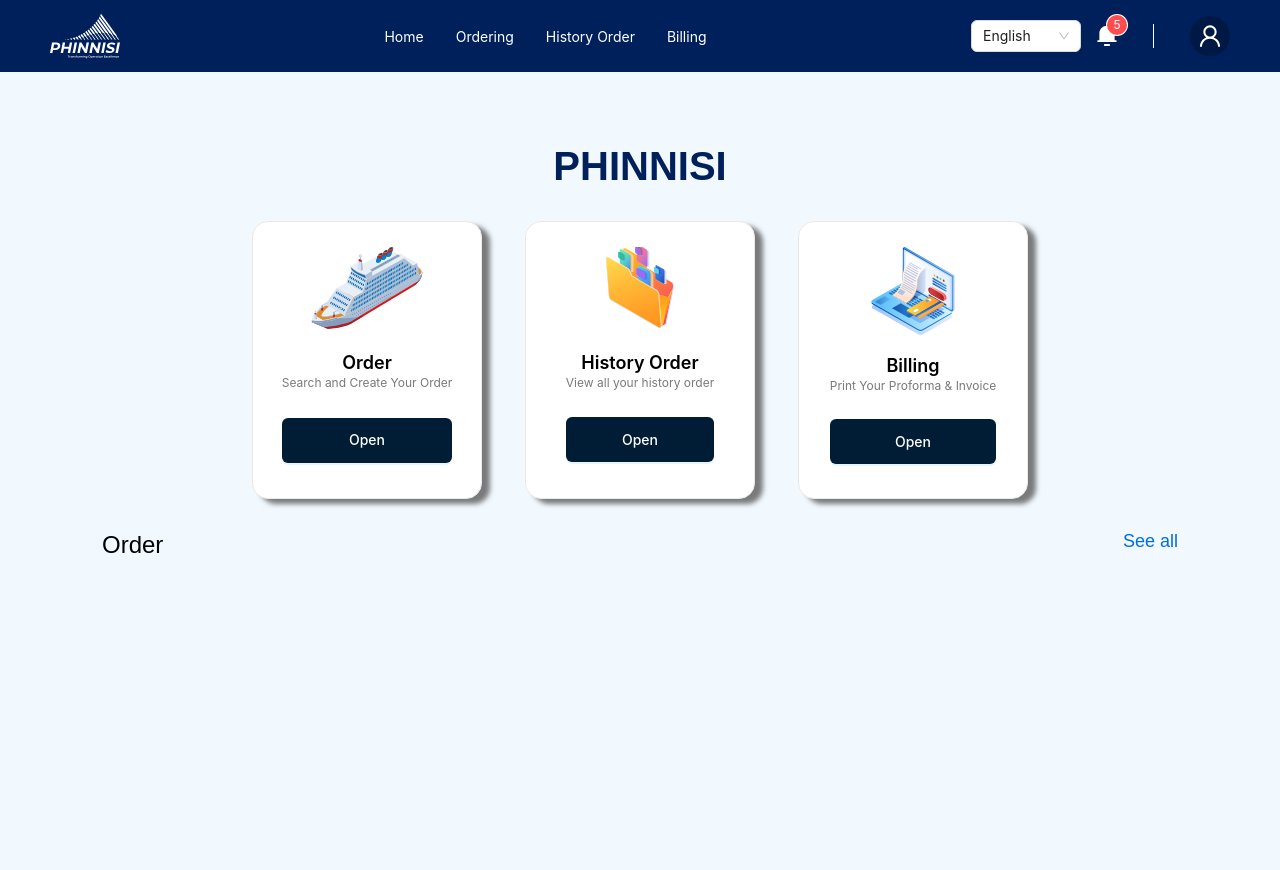
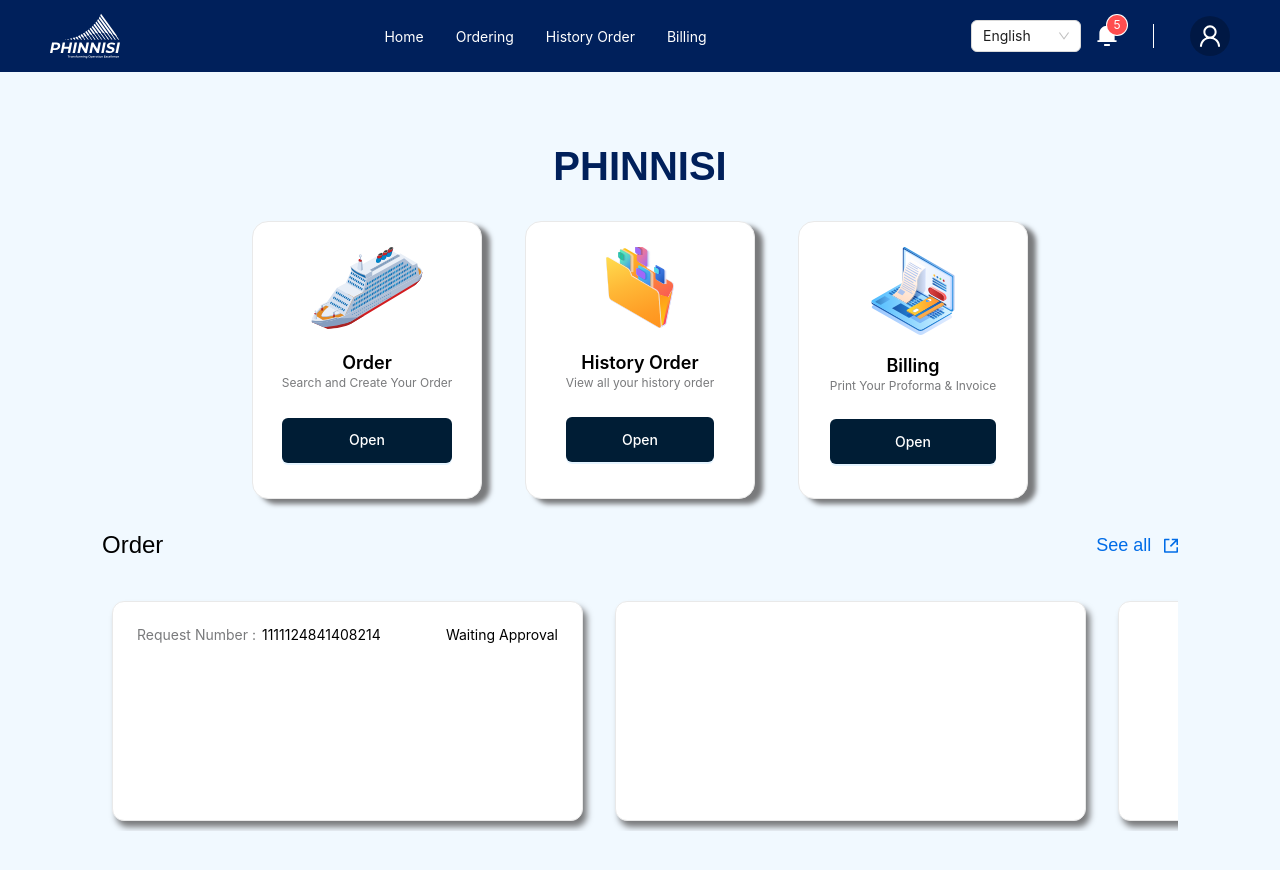
Before and after one commit to teukusem/Yatch-Project, a Next.js app: page / in a window 1280 px wide. Shown: the top 870 px of the page. Built offline with nearby package versions, Linux system fonts and the light colour scheme.

Commit message:
wip / slicing card carousel

```diff
--- a/src/components/organism/dashboard-order-group/index.tsx
+++ b/src/components/organism/dashboard-order-group/index.tsx
@@ -1,14 +1,43 @@
 import colorPallate from "@/utils/color";
+import Image from "next/image";
 import React from "react";
+import arrowupright from "@/assets/images/icon/arrow-up-right.svg";
+import Create from "./styles";
+import { Col, Row } from "antd";
 
 function DashboardOrderGroup() {
   return (
-    <>
-      <div style={{ display: "flex", justifyContent: "space-between", fontSize: 24, fontWeight: 500 }}>
+    <div className="grid-container">
+      <Create.ContainerHeader>
         <p>Order</p>
-        <p style={{ fontSize: 18, color: colorPallate.primaryBlue }}>See all</p>
-      </div>
-    </>
+        <Create.SubContainerAction>
+          See all
+          <Image src={arrowupright} alt="Arrow-Up-Right Icon" />
+        </Create.SubContainerAction>
+      </Create.ContainerHeader>
+
+      <Row>
+        <Create.ContainerCardOrder>
+          <Col>
+            <Create.CardOrder>
+              <div style={{ display: "flex", justifyContent: "space-between" }}>
+                <div>
+                  <span style={{ color: colorPallate.grey, marginRight: 6 }}> Request Number :</span>
+                  1111124841408214
+                </div>
+                <div>Waiting Approval</div>
+              </div>
+            </Create.CardOrder>
+          </Col>
+          <Col>
+            <Create.CardOrder></Create.CardOrder>
+          </Col>
+          <Col>
+            <Create.CardOrder></Create.CardOrder>
+          </Col>
+        </Create.ContainerCardOrder>
+      </Row>
+    </div>
   );
 }
 
--- a/src/components/organism/dashboard-order-group/styles.ts
+++ b/src/components/organism/dashboard-order-group/styles.ts
@@ -0,0 +1,46 @@
+import colorPallate from "@/utils/color";
+import styled from "styled-components";
+
+const Create = {
+  ContainerHeader: styled.div`
+    display: flex;
+    justify-content: space-between;
+    font-size: 24px;
+    font-weight: 500;
+  `,
+  SubContainerAction: styled.div`
+    display: flex;
+    font-size: 18px;
+    color: ${colorPallate.primaryBlue};
+    align-items: center;
+    gap: 0.8rem;
+    font-weight: 500;
+  `,
+  ContainerCardOrder: styled.div`
+    display: flex;
+    gap: 2rem;
+    overflow: auto;
+    cursor: grab;
+    scrollbar-width: none;
+    padding: 10px;
+
+    @media (max-width: 500px) {
+      gap: 10rem;
+    }
+
+    @media (max-width: 400px) {
+      gap: 13rem;
+    }
+  `,
+  CardOrder: styled.div`
+    background: ${colorPallate.white};
+    width: 471px;
+    height: 220px;
+    border-radius: 12px;
+    border: 1px solid ${colorPallate.greyLight};
+    padding: 24px;
+    box-shadow: 4px 6px 6px ${colorPallate.grey};
+  `,
+};
+
+export default Create;
--- a/src/layouts/Content/index.tsx
+++ b/src/layouts/Content/index.tsx
@@ -12,7 +12,6 @@
 const Create = {
   WrapperSection: styled.section`
     padding: 72px 102px;
-    height: 100vh;
     @media (max-width: 700px) {
       padding: 30px;
     }
```
Also changed, not shown: src/assets/images/icon/arrow-up-right.svg (added).
